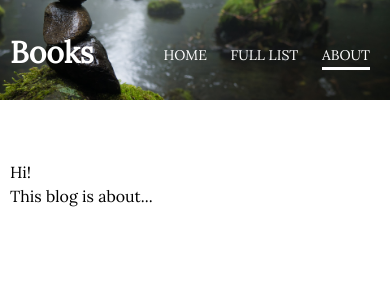
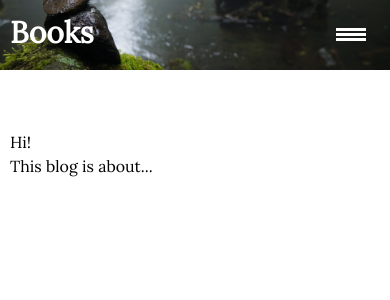
Before and after one commit to ttpavlova/book-excerpts, a Django app: page /about/ in a window 390 px wide. Shown: the top 300 px of the page. Run offline with Django 3.2, Linux system fonts and the light colour scheme; some web fonts are replaced.

Commit message:
hamburger menu

```diff
--- a/post/static/css/style.css
+++ b/post/static/css/style.css
@@ -46,6 +46,21 @@ h1, h2, h3, h4, h5, h6, p {
     color: #ffffff;
 }
 
+.header.fixed {
+    padding: 10px 0;
+    position: fixed;
+    top: 0;
+    right: 0;
+    transform: translate3d(0, 0, 0);
+    box-shadow: 0 3px 10px rgba(0, 0, 0, .2);
+
+    background-image: url("../img/header.jpg");
+	background-position: center 100%;
+	background-repeat: no-repeat;
+    background-size: cover;
+    background-color: #4a6447;
+}
+
 /* navigation */
 
 .nav {
@@ -91,6 +106,55 @@ h1, h2, h3, h4, h5, h6, p {
 
 .nav-link.active {
     color: #ffffff;
+}
+
+/* nav-toggle */
+
+.nav-toggle {
+    display: none;
+    width: 30px;
+    padding: 10px 0;
+    position: absolute;
+    top: 24px;
+    right: 24px;
+    font-size: 0;
+    color: transparent;
+    border: 0;
+    background: none;
+    cursor: pointer;
+    z-index: 1;
+}
+
+.nav-toggle-item {
+    display: block;
+    width: 100%;
+    height: 3px;
+    position: absolute;
+    top: 0;
+    right: 0;
+    bottom: 0;
+    left: 0;
+    margin: auto;
+    background-color: #ffffff;
+}
+
+.nav-toggle-item::before,
+.nav-toggle-item::after {
+    content: "";
+    width: 100%;
+    height: 3px;
+    background-color: #ffffff;
+    position: absolute;
+    left: 0;
+    z-index: 1;
+}
+
+.nav-toggle-item::before {
+    top: -5px;
+}
+
+.nav-toggle-item::after {
+    top: 5px;
 }
 
 /* intro */
@@ -153,7 +217,7 @@ h1, h2, h3, h4, h5, h6, p {
 	background-position: center 100%;
 	background-repeat: no-repeat;
 	background-size: cover;
-	background-color: #73d360;
+	background-color: #4a6447;
 }
 
 /* стилизация кнопок */
@@ -398,14 +462,53 @@ canvas {
     }
 }
 
-@media screen and (max-width: 480px) {
+@media screen and (max-width: 770px) {
+    .header {
+        padding-top: 10px;
+    }
+
+    .nav {
+        display: none;
+
+        width: 100%;
+        position: absolute;
+        top: 100%;
+        left: 0;
+        background-color: #4a6447;
+    }
+
+    .nav.active {
+        display: block;
+    }
+
     .nav-link {
-        margin: 0 10px;
+        display: block;
+        margin: 0;
+        padding: 8px 20px;
+    }
+
+    .nav-link::after {
+        content: "";
+        display: block;
+        width: 30%;
+        height: 3px;
+        background-color: #ffffff;
+        opacity: 0;
+
+        position: absolute;
+        top: 100%;
+        left: 50%;
+        transform: translate(-50%, -50%);
+        z-index: 1;
+
+        transition: opacity .1s linear;
+    }
+
+    .nav-toggle {
+        display: block;
+    }
+
+    .intro-detail {
+        padding-bottom: 20px;
     }
 }
-
-@media screen and (max-width: 320px) {
-    .nav-link {
-        margin: 0 5px;
-    }
-}
--- a/post/templates/about.html
+++ b/post/templates/about.html
@@ -4,7 +4,7 @@
 
 {% block content %}
 
-<div class="intro-detail">
+<div class="intro-detail" id="intro-detail-about">
 
 </div>
 
--- a/post/templates/base.html
+++ b/post/templates/base.html
@@ -14,18 +14,21 @@
     </head>
     <body>
 
-        <header class="header">
+        <header class="header" id="header">
             <div class="container">
                 <div class="header-inner">
                     <div class="header-logo">
                         <a href="/">Books</a>
                     </div>
 
-                    <nav class="nav">
+                    <nav class="nav" id="nav">
                         <a id="nav-home" class="nav-link" href="http://127.0.0.1:8000/">Home</a>
                         <a id="nav-list" class="nav-link" href="http://127.0.0.1:8000/list/">Full List</a>
                         <a id="nav-about" class="nav-link" href="http://127.0.0.1:8000/about/">About</a>
                     </nav>
+                    <div class="nav-toggle" id="nav-toggle">
+                        <span class="nav-toggle-item">Menu</span>
+                    </div>
                 </div>
             </div>
         </header>
@@ -35,6 +38,8 @@
             {% block content %}
             {% endblock content %}
         </div>
+        <script src="https://ajax.googleapis.com/ajax/libs/jquery/3.5.1/jquery.min.js"></script>
+
         <script src="http://127.0.0.1:8000/static/js/activity.js"></script>
     </body>
 </html>
--- a/post/templates/booksdetail.html
+++ b/post/templates/booksdetail.html
@@ -4,7 +4,7 @@
 
 {% block content %}
 
-<div class="intro-detail">
+<div class="intro-detail" id="intro-detail-post">
 
 </div>
 
--- a/post/templates/bookslist.html
+++ b/post/templates/bookslist.html
@@ -4,7 +4,7 @@
 
 {% block content %}
 
-<div class="intro-detail">
+<div class="intro-detail" id="intro-detail-list">
 
 </div>
 
--- a/post/templates/index.html
+++ b/post/templates/index.html
@@ -4,7 +4,7 @@
 
 {% block content %}
 
-<header class="intro">
+<header class="intro" id="intro">
 	<div class="intro-container">
 		<div class="intro-inner">
 			<h1 class="intro-title">Welcome</h1>
```
Also changed, not shown: post/static/js/activity.js (+50 -0 lines).
